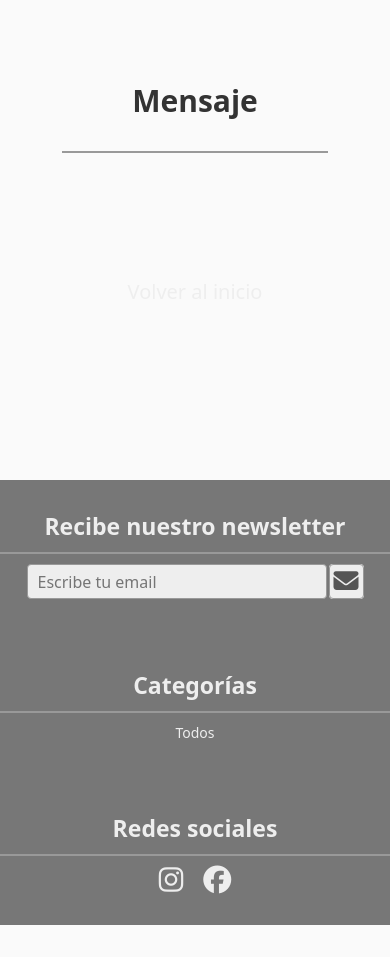
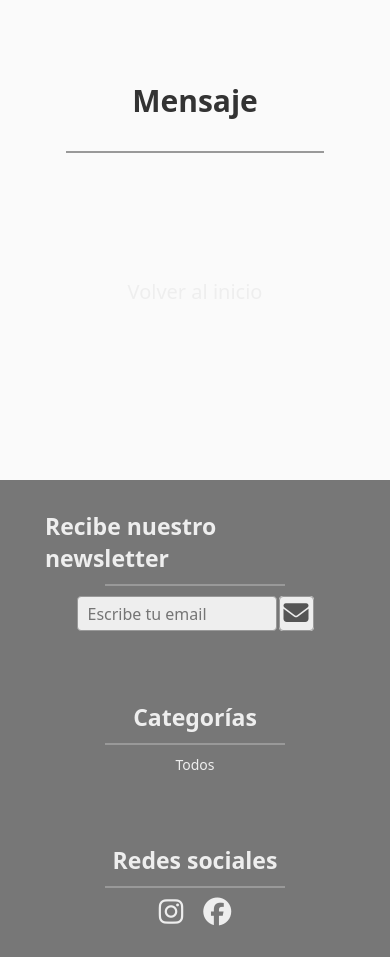
Before and after one commit to lautaroreche/E-Commerce-Django, a Django app: page /feedback/ in a window 390 px wide; the page is wider, and only the part inside the window is pictured. Shown: the part 126-1083 px from the top of that part. Before the commit the page ends 1051 px from the top of that part, so only its background shows below. Run offline with Django 5.2, Linux system fonts and the light colour scheme; data that the repository does not hold is empty.

Commit message:
Improve responsive

```diff
--- a/ecommerce_app/static/styles/style.css
+++ b/ecommerce_app/static/styles/style.css
@@ -194,6 +194,7 @@ h1, h2 {
 }
 
 hr {
+    width: 90%;
     margin: 3px auto;
     border: 1px solid var(--border-dark-color);
 }
@@ -565,11 +566,7 @@ footer div {
 
     hr {
         margin: 0 auto;
-        width: 70%;
-    }
-
-    .email-newsletter input {
-        width: 300px;
+        width: 60%;
     }
 }
 
@@ -614,10 +611,6 @@ footer div {
         align-items: center;
     }
 
-    nav ul a:first-child {
-        display: none;
-    }
-
     nav ul li {
         font-size: 18px;
     }
@@ -633,6 +626,25 @@ footer div {
 }
 
 
+@media screen  and (max-width: 600px) {
+    .container-xmark {
+        display: none;
+    }
+
+    .card-total-cart, .card-producto-list {
+        width: 450px;
+    }
+
+    .card-message {
+        width: 450px;
+    }
+
+    footer div {
+        width: 300px;
+    }
+}
+
+
 @media screen  and (max-width: 500px) {
     header img, .iconos-menu {
         width: 120px;
@@ -642,7 +654,22 @@ footer div {
         display: none;
     }
 
+    main {
+        padding: 40px 10px;
+    }
+
+    .card-total-cart, .card-producto-list {
+        width: 400px;
+    }
+
     footer {
         padding: 30px 10px;
     }
 }
+
+
+@media screen  and (max-width: 420px) {
+    .card-total-cart, .card-producto-list {
+        width: 350px;
+    }
+}
--- a/ecommerce_app/templates/base.html
+++ b/ecommerce_app/templates/base.html
@@ -59,7 +59,7 @@
     <footer>
         <div class="redes-sociales">
             <h3 class="title-footer">Redes sociales</h3>
-            <hr class="w90">
+            <hr>
             <div class="iconos-redes-sociales flex-center">
                 <a href="https://www.instagram.com/" target="_blank" title="Red social Instagram">
                     <i class="fa-brands fa-instagram"></i>
@@ -71,7 +71,7 @@
         </div>
         <div>
             <h3 class="title-footer">Categorías</h3>
-            <hr class="w90">
+            <hr>
             <div class="categorias">
                 <ul class="flex-center">
                     <a href="{% url 'home' %}" title="Todos los productos">
@@ -87,7 +87,7 @@
         </div>
         <div>
             <h3 class="title-footer">Recibe nuestro newsletter</h3>
-            <hr class="w90">
+            <hr>
             <div class="email-newsletter">
                 <form action="{% url 'newsletter' %}" method="POST" class="flex-center">
                     {% csrf_token %}
--- a/ecommerce_app/templates/feedback.html
+++ b/ecommerce_app/templates/feedback.html
@@ -5,7 +5,7 @@
 {% block title %}Mensaje{% endblock %}
 
 {% block content %}
-<main>
+<main class="flex-center">
     <div class="card-message
     {% for message in messages %}
         {% if message.tags == 'success' %}
--- a/ecommerce_app/templates/product_cards_standard.html
+++ b/ecommerce_app/templates/product_cards_standard.html
@@ -15,7 +15,7 @@
                 </a>
             </div>
             <hr class="w90">
-            <p class="nombre-producto">{{ producto.name }}</p>
+            <p class="nombre-producto flex-center">{{ producto.name }}</p>
             <p class="precio-producto">${{ producto.price|floatformat:0 }}</p>
             {% if producto.id in productos_cart %}
                 <div class="final-card flex-row flex-center flex-evenly">
--- a/ecommerce_app/views.py
+++ b/ecommerce_app/views.py
@@ -75,7 +75,6 @@ def cart(request):
     cart_obj = Cart(request)
     productos_cart = cart_obj.get_list_items()
     productos = Product.objects.filter(id__in=productos_cart)
-    print(cart_obj.get_total_product())
     if productos:
         return render(request, 'cart.html', {
             "categories": CATEGORIES,
```
